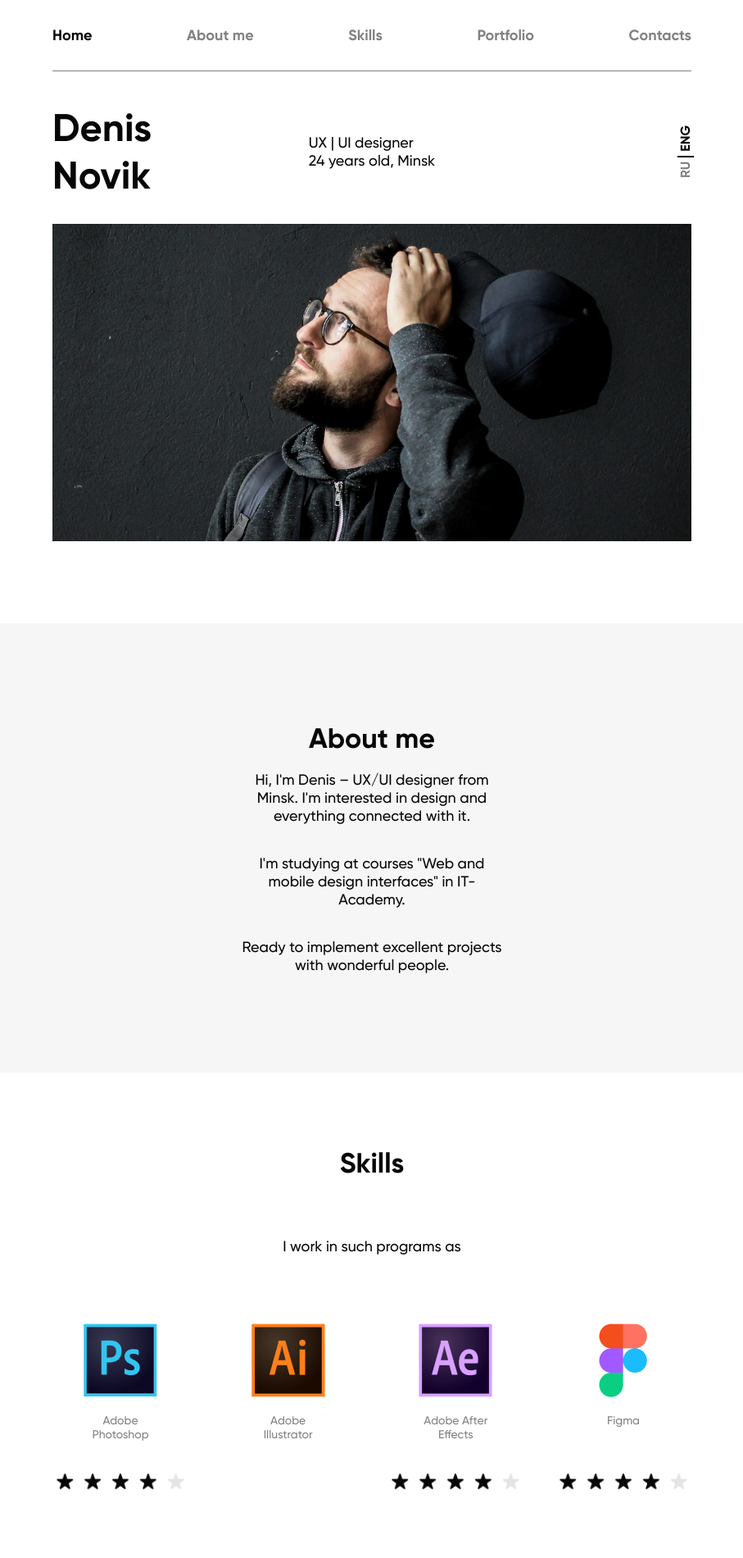
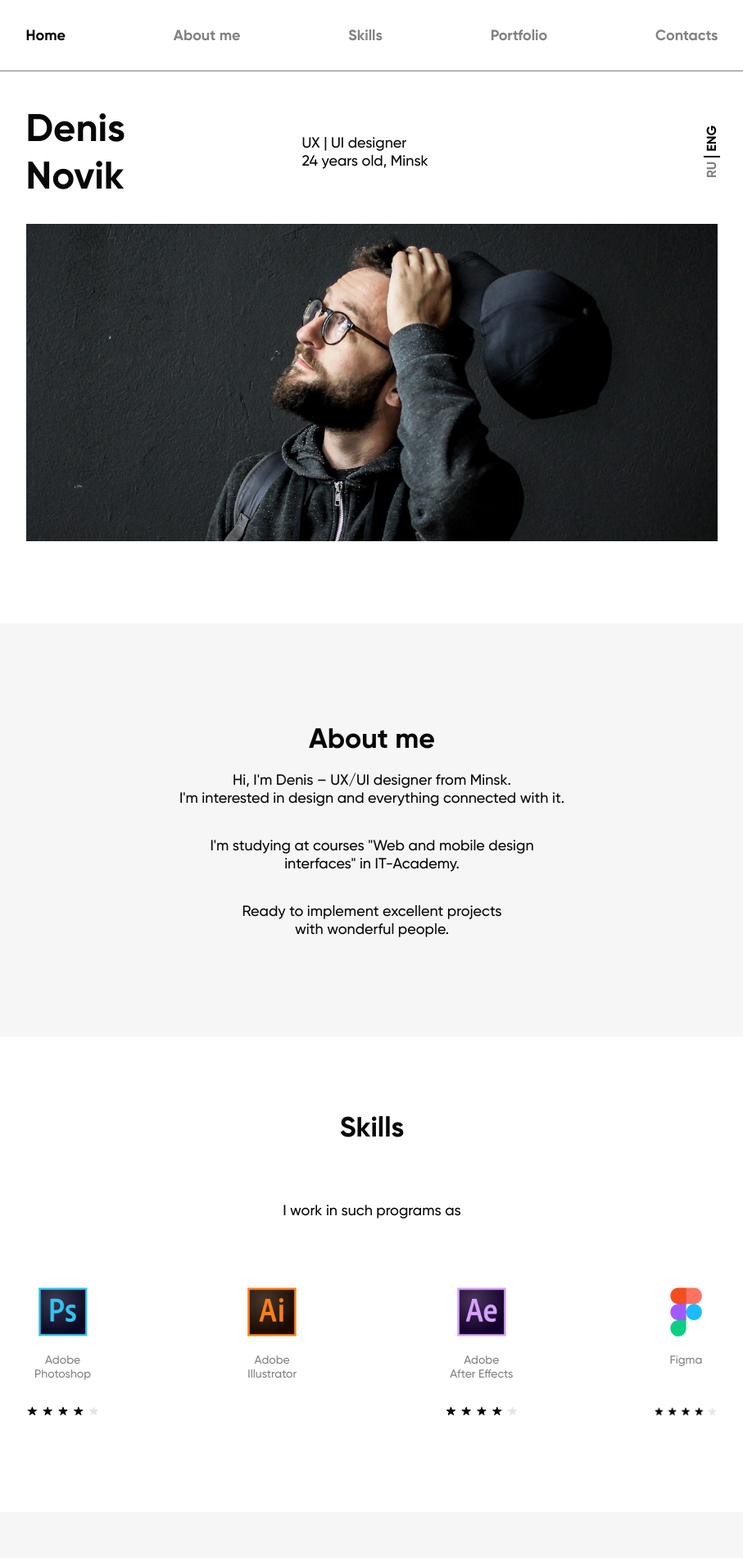
Before and after one commit to IvannaBalanyuk/project-portfolio, a plain HTML site: page index.html in a window 1280 px wide. Shown: the top 1900 px of the page at 82% size, without its empty margins (186-1093 px from the left). Drawn offline with Linux system fonts and the light colour scheme.

Commit message:
fix: исправлена структура страницы, реализована резиновость элементов

```diff
--- /dev/null
+++ b/blocks/about-me/__container/about-me__container.css
@@ -0,0 +1,10 @@
+.about-me__container {
+  max-width: 585px;
+  padding: 120px 50px;
+}
+
+@media screen and (max-width: 768px) {
+  .about-me__container {
+    width: 90%;
+  }
+}
--- a/blocks/about-me/about-me.css
+++ b/blocks/about-me/about-me.css
@@ -1,7 +1,4 @@
 .about-me {
-  grid-area: about-me;
   width: 100%;
-  padding: 120px 480px;
-  box-sizing: border-box;
   background-color: #F6F6F6;
 }
--- /dev/null
+++ b/blocks/footer/__container/footer__container.css
@@ -0,0 +1,5 @@
+.footer__container {
+  display: flex;
+  flex-direction: column;
+  align-items: center;
+}
--- a/blocks/footer/footer.css
+++ b/blocks/footer/footer.css
@@ -1,10 +1,5 @@
 .footer {
-  grid-area: footer;
   width: 100%;
   padding: 120px 0;
   box-sizing: border-box;
-
-  display: flex;
-  flex-direction: column;
-  align-items: center;
 }
--- a/blocks/header/header.css
+++ b/blocks/header/header.css
@@ -1,5 +1,4 @@
 .header {
-  grid-area: header;
   width: 100%;
   padding: 32px 0;
   border-bottom: 1px solid #828282;
--- /dev/null
+++ b/blocks/intro/__container/intro__container.css
@@ -0,0 +1,10 @@
+.intro__container {
+  display: grid;
+  grid-template-columns: 3fr 4fr 1fr;
+  grid-template-rows: repeat(2, max-content);
+  grid-template-areas:
+    "title description lang-list"
+    "image image image";
+  row-gap: 30px;
+  align-items: center;
+}
--- a/blocks/intro/__description/intro__description.css
+++ b/blocks/intro/__description/intro__description.css
@@ -1,6 +1,6 @@
 .intro__description {
+  padding: 0 20px;
   grid-area: description;
-  justify-self: center;
 
   display: flex;
   flex-direction: column;
--- a/blocks/intro/intro.css
+++ b/blocks/intro/intro.css
@@ -1,14 +1,4 @@
 .intro {
-  grid-area: intro;
   width: 100%;
   padding: 40px 0 100px;
-
-  display: grid;
-  grid-template-columns: repeat(3, 1fr);
-  grid-template-rows: repeat(2, max-content);
-  grid-template-areas:
-    "title description lang-list"
-    "image image image";
-  row-gap: 30px;
-  align-items: center;
 }
--- a/blocks/page/page.css
+++ b/blocks/page/page.css
@@ -1,19 +1,5 @@
 .page {
-  margin: 0 auto;
-  width: 100%;
-  max-width: 1445px;
   min-height: 100vh;
-
-  display: grid;
-  grid-template-columns: 250px 1fr 250px;
-  grid-template-rows: max-content;
-  grid-template-areas:
-  ". header ."
-  ". intro ."
-  "about-me about-me about-me"
-  ". skills ."
-  "portfolio portfolio portfolio"
-  ". footer .";
 
   background-color: #fff;
   font-family: 'Gilroy', 'Arial', sans-serif;
--- a/blocks/portfolio/portfolio.css
+++ b/blocks/portfolio/portfolio.css
@@ -1,7 +1,6 @@
 .portfolio {
-  grid-area: portfolio;
   width: 100%;
-  padding: 100px 250px;
+  padding: 100px 0;
   box-sizing: border-box;
   background-color: #F6F6F6;
 }
--- /dev/null
+++ b/blocks/section-container/section-container.css
@@ -0,0 +1,7 @@
+.section-container {
+  width: 100%;
+  max-width: 1445px;
+  margin: 0 auto;
+  padding: 0 17%;
+  box-sizing: border-box;
+}
--- a/blocks/skills/__app-name/skills__app-name.css
+++ b/blocks/skills/__app-name/skills__app-name.css
@@ -1,6 +1,8 @@
 .skills__app-name {
   display: block;
-  width: 90px;
+  width: 55%;
+  max-width: 90px;
+  min-width: 78px;
   aspect-ratio: 1/1;
   margin: 0;
   padding: 20px 0 0;
--- a/blocks/skills/__image/skills__image.css
+++ b/blocks/skills/__image/skills__image.css
@@ -1,6 +1,8 @@
 .skills__image {
   display: block;
-  width: 90px;
+  width: 55%;
+  max-width: 90px;
+  min-width: 60px;
   aspect-ratio: 1/1;
 
   object-fit: contain;
--- a/blocks/skills/skills.css
+++ b/blocks/skills/skills.css
@@ -1,5 +1,5 @@
 .skills {
-  grid-area: skills;
   width: 100%;
   padding: 90px 0 110px;
+  box-sizing: border-box;
 }
--- a/blocks/stars-box/stars-box.css
+++ b/blocks/stars-box/stars-box.css
@@ -1,6 +1,6 @@
 .stars-box {
   width: 100%;
-  width: 166px;
+  max-width: 166px;
   min-height: 26px;
 
   background-repeat: no-repeat;
--- a/index.html
+++ b/index.html
@@ -10,6 +10,7 @@
 
 <body class="page">
   <header class="header">
+    <div class="section-container">
       <ul class="list">
         <li><a class="link link_state_active header__link" href="#home">Home</a></li>
         <li><a class="link header__link" href="#about-me">About me</a></li>
@@ -17,9 +18,12 @@
         <li><a class="link header__link" href="#portfolio">Portfolio</a></li>
         <li><a class="link header__link" href="#contacts">Contacts</a></li>
       </ul>
+    </div>
   </header>
 
+  <main>
     <section class="intro" aria-label="Основная информация" id="home">
+      <div class="section-container intro__container">
         <h1 class="intro__title">
           <span>Denis</span>
           <span>Novik</span>
@@ -43,18 +47,22 @@
             945px"
           alt="Фото автора портфолио"
         >
+      </div>
     </section>
 
     <section class="about-me" id="about-me">
+      <div class="section-container about-me__container">
         <h2 class="section-title about-me__title">About me</h2>
         <div class="about-me__text-box">
           <p class="main-text">Hi, I'm Denis – UX/UI designer from Minsk. I'm&NonBreakingSpace;interested&NonBreakingSpace;in&NonBreakingSpace;design and everything connected with it.</p>
           <p class="main-text">I'm studying at courses "Web and mobile design interfaces" in IT-Academy.</p>
           <p class="main-text">Ready to implement excellent projects with&NonBreakingSpace;wonderful&NonBreakingSpace;people.</p>
         </div>
+      </div>
     </section>
 
     <section class="skills" id="skills">
+      <div class="section-container">
         <h2 class="section-title skills__title">Skills</h2>
         <p class="main-text skills__subtitle">I work in such programs as</p>
         <ul class="list">
@@ -72,7 +80,7 @@
 
           <li class="skills__box">
             <img class="skills__image" src="./images/adobe-after-effects.png" alt="Логотип Adobe After Effects">
-        <p class="skills__app-name">Adobe After Effects</p>
+            <p class="skills__app-name">Adobe After&NonBreakingSpace;Effects</p>
             <div class="stars-box stars-box_value_four"></div>
           </li>
 
@@ -82,9 +90,11 @@
             <div class="stars-box stars-box_value_four"></div>
           </li>
         </ul>
+      </div>
     </section>
 
     <section class="portfolio" id="portfolio">
+      <div class="section-container">
         <h2 class="section-title portfolio__title">Portfolio</h2>
         <ul class="list portfolio__list">
           <li class="portfolio__box">
@@ -102,9 +112,13 @@
             <a class="portfolio__link" href="#">Braun Landing Page - Concept</a>
           </li>
         </ul>
+      </div>
     </section>
+  </main>
+
 
   <footer class="footer" id="contacts">
+    <div class="section-container footer__container">
       <h2 class="section-title footer__title">Contacts</h2>
       <p class="main-text footer__subtitle">Want to know more or just chat? You&NonBreakingSpace;are&NonBreakingSpace;welcome!</p>
 
@@ -137,6 +151,7 @@
       </ul>
 
       <p class="footer__social-text">Like me on LinkedIn,&NonBreakingSpace;Instagram,&NonBreakingSpace;Behance,&NonBreakingSpace;Dribble</p>
+    </div>
   </footer>
 </body>
 </html>
--- a/pages/index.css
+++ b/pages/index.css
@@ -1,5 +1,7 @@
 @import url('../vendor/normalize.css');
 @import url('../vendor/fonts.css');
+
+@import url('../blocks/section-container/section-container.css');
 
 @import url('../blocks/list/list.css');
 
@@ -20,6 +22,7 @@
 @import url('../blocks/header/__link/header__link.css');
 
 @import url('../blocks/intro/intro.css');
+@import url('../blocks/intro/__container/intro__container.css');
 @import url('../blocks/intro/__title/intro__title.css');
 @import url('../blocks/intro/__description/intro__description.css');
 @import url('../blocks/intro/__text/intro__text.css');
@@ -29,6 +32,7 @@
 @import url('../blocks/intro/__image/intro__image.css');
 
 @import url('../blocks/about-me/about-me.css');
+@import url('../blocks/about-me/__container/about-me__container.css');
 @import url('../blocks/about-me/__title/about-me__title.css');
 @import url('../blocks/about-me/__text-box/about-me__text-box.css');
 
@@ -47,6 +51,7 @@
 @import url('../blocks/portfolio/__link/portfolio__link.css');
 
 @import url('../blocks/footer/footer.css');
+@import url('../blocks/footer/__container/footer__container.css');
 @import url('../blocks/footer/__title/footer__title.css');
 @import url('../blocks/footer/__subtitle/footer__subtitle.css');
 @import url('../blocks/footer/__list/footer__list.css');
```
Lines whose indentation alone changed are shown as unchanged.
